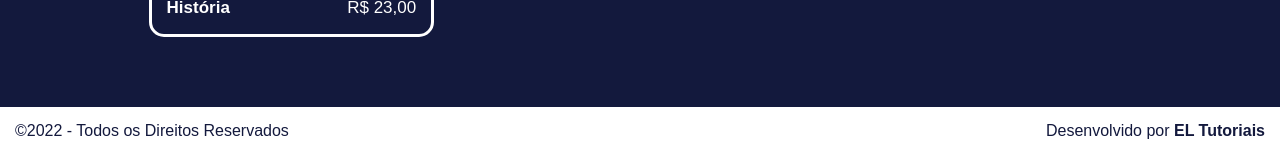
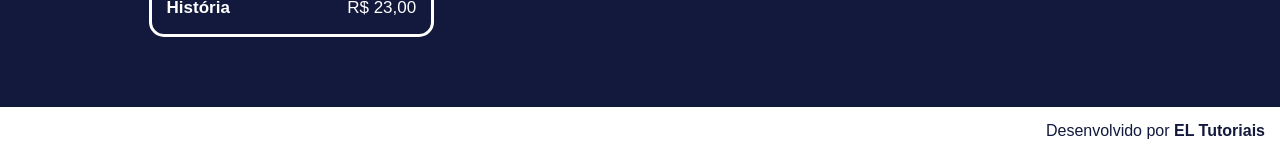
Before and after one commit to EvertonLDS815/climber, a plain HTML site: page index.html in a window 1280 px wide. Shown: the part 1312-1467 px from the top of the page. Drawn offline with nearby package versions, Linux system fonts and the light colour scheme.

Commit message:
Update index.html

```diff
--- a/index.html
+++ b/index.html
@@ -133,7 +133,7 @@
             </div>
         </div>
         <div class="inf">
-            <span>©2022 - Todos os Direitos Reservados</span>
+            <span id="date"></span>
             <a href="https://everton-l-portifolio.onrender.com" target="_blank">Desenvolvido por <b style="font-weight: bold;">EL Tutoriais</b></a>
         </div>
     </footer>
```
